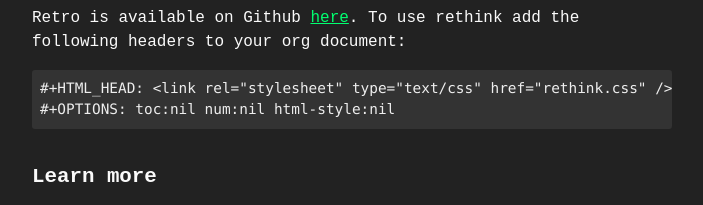
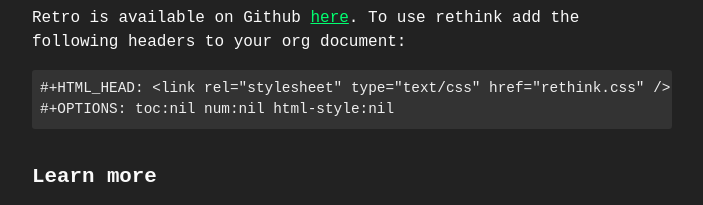
Before and after one commit to jessekelly881/Theme-Retro, a plain HTML site: page index.html in a window 1280 px wide. Shown: the part 307-512 px from the top of the page, 288-991 px from the left. Drawn offline with nearby package versions, Linux system fonts and the light colour scheme; some packages are replaced by stand-ins of ours.

Commit message:
update font

```diff
--- a/retro.css
+++ b/retro.css
@@ -65,7 +65,7 @@ a:hover, a:focus, a:active {
 /* Code */
 pre,
 code {
-    font-family: Menlo, Monaco, "Courier New", monospace;
+    font-family: "Courier New";
     padding: .5rem;
     background-color: #333;
     padding: 0.5rem;
```
